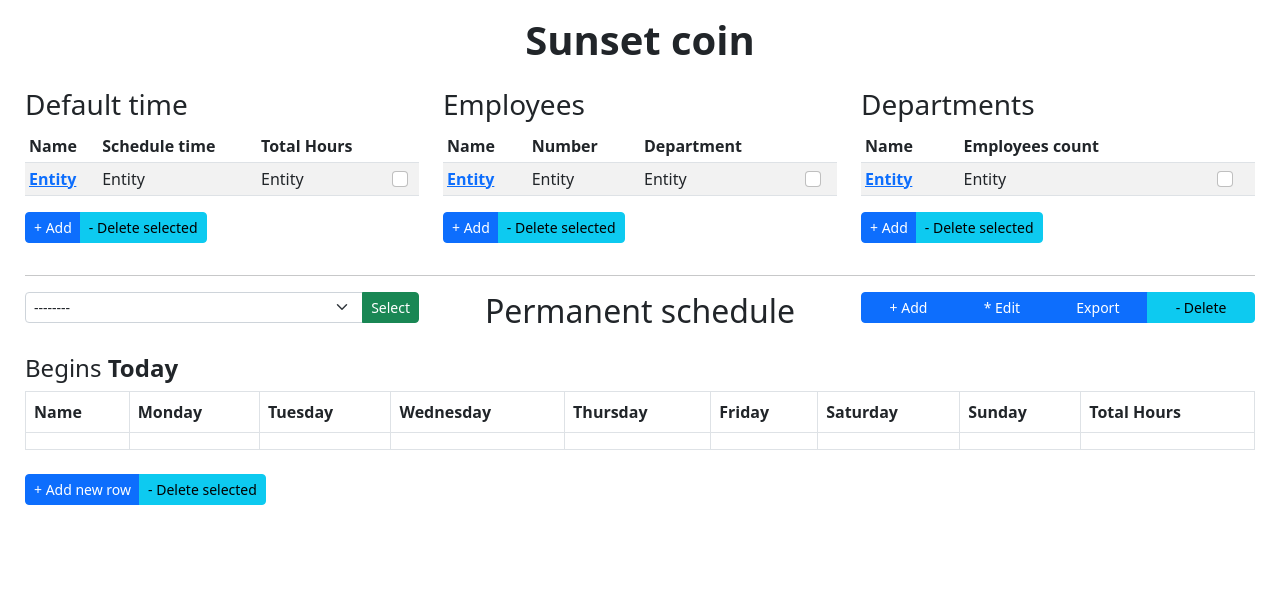
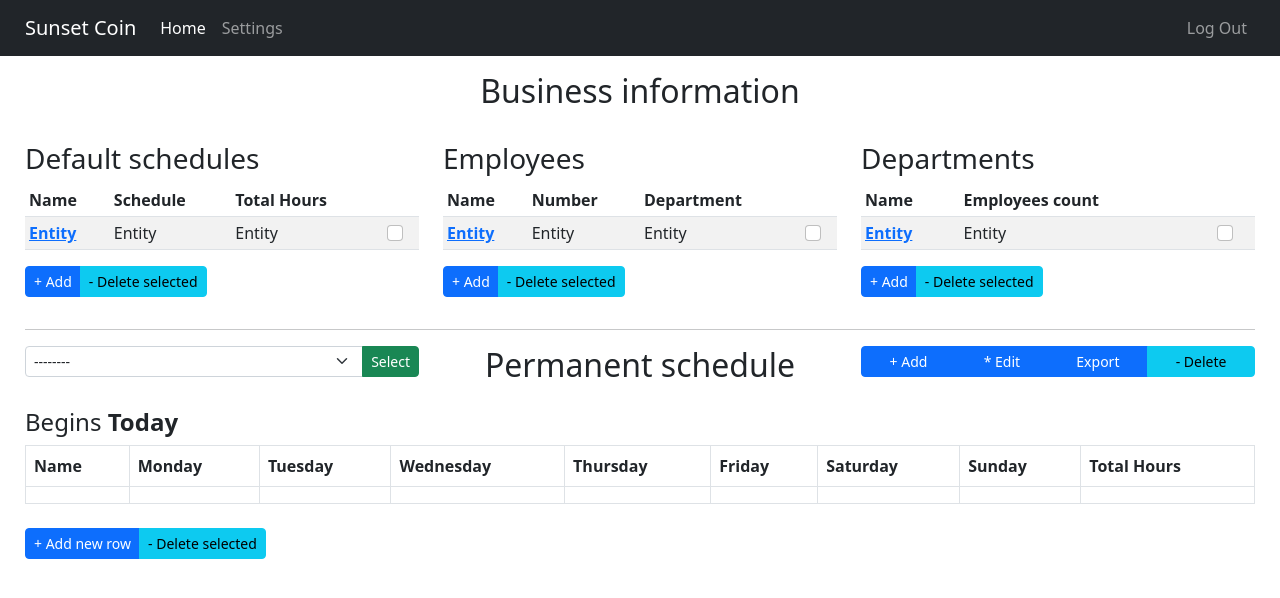
Before and after one commit to terra-incognita-12/sunset_scheduler, a Django app: page / in a window 1280 px wide. Shown: the top 598 px of the page. Run offline with Django 4.2, Linux system fonts and the light colour scheme; lists and menus that the app fills with data are empty.

Commit message:
Add responsive design, Add navbar, Add skeletons: js, modal

```diff
--- /dev/null
+++ b/app/main_app/static/js/events.js
@@ -0,0 +1,18 @@
+let modal = null;
+
+// ---------- DATA FUNCTIONS ---------------
+
+function edit_data(table_name) {
+    modal = document.getElementById(`${table_name}-modal`);
+    modal.style.display = 'block';
+}
+
+// ---------- OTHER FUNCTIONS ---------------
+
+function close_modal() {
+    if (!modal) { return; }
+    else {
+        modal.style.display = 'none';
+        modal = null;
+    }
+}
--- a/app/main_app/templates/base.html
+++ b/app/main_app/templates/base.html
@@ -15,5 +15,6 @@
 		{% endblock %}
 	</div>
 	<script src="https://cdn.jsdelivr.net/npm/bootstrap@5.2.0/dist/js/bootstrap.bundle.min.js" integrity="sha384-A3rJD856KowSb7dwlZdYEkO39Gagi7vIsF0jrRAoQmDKKtQBHUuLZ9AsSv4jD4Xa" crossorigin="anonymous"></script>
+    <script src="{% static 'js/events.js' %}"></script>
 </body>
 </html>
--- /dev/null
+++ b/app/main_app/templates/edit_forms.html
@@ -0,0 +1,9 @@
+<div id="default-schedule-modal" class="modal">
+	<div class="modal-content">
+		<span class="close" onclick="close_modal('default-schedule')">&times;</span>
+		<form id="" method="" action="">
+            <h5>Update default schedule</h5>
+			<button class="btn btn-success" type="submit">Update</button>
+		</form>
+	</div>
+</div>
--- a/app/main_app/templates/index.html
+++ b/app/main_app/templates/index.html
@@ -2,20 +2,22 @@
 
 {% block content %}
 
-<div class="row">
-	<h1 class="text-center mt-3 mb-4"><b>Sunset coin</b></h1>
+<div class="row mt-3 mb-4">
+	<h2 class="text-center">Business information</h2>
 </div>
 
-{# TOP LEVEL #}
+{% include 'edit_forms.html' %}
+
+<!-- TOP LEVEL -->
 <div class="row">
 	{% include 'levels/top.html' %}
 </div>
 <hr>
-{# HEADER SCHEDULE LEVEL #}
+<!-- HEADER SCHEDULE LEVEL -->
 <div class="row">
 	{% include 'levels/header_schedule.html' %}
 </div>
-{# BODY SCHEDULE LEVEL #}
+<!-- BODY SCHEDULE LEVEL -->
 {% include 'levels/body_schedule.html' %}
 
 {% endblock %}
--- a/app/main_app/templates/levels/body_schedule.html
+++ b/app/main_app/templates/levels/body_schedule.html
@@ -40,8 +40,22 @@
 <div class="row">
 	<div class="col-xs-12 col-lg-4">
 		<div class="btn-group" role="group">
-			<a class="btn btn-sm btn-primary" onclick="">+ Add new row</a>
+			<a class="btn btn-sm btn-primary" data-bs-toggle="collapse" href="#new-schedule-row-form-collapse" role="button" aria-expanded="false" aria-controls="new-schedule-row-form-collapse">+ Add new row</a>
 			<a class="btn btn-sm btn-info" onclick="">- Delete selected</a>
 		</div>
 	</div>
 </div>
+
+<div class="row">
+    <div class="col-xs-12 col-lg-6">
+        <div class="collapse mt-2" id="new-schedule-row-form-collapse">
+            <div class="card card-body">
+                <form id="" class="" method="" action="">
+                    <h5>Add new row</h5>
+                    {% csrf_token %}
+                    <button class="btn btn-success" type="submit">Add</button>
+                </form>
+            </div>
+        </div>
+    </div>
+</div>
--- a/app/main_app/templates/levels/header_schedule.html
+++ b/app/main_app/templates/levels/header_schedule.html
@@ -13,9 +13,18 @@
 </div>
 <div class="col-xs-12 col-lg-4 mb-3">
 	<div class="btn-group w-100" role="group">
-		<a class="btn btn-sm btn-primary" onclick="">+ Add</a>
+		<a class="btn btn-sm btn-primary" data-bs-toggle="collapse" href="#new-schedule-form-collapse" role="button" aria-expanded="false" aria-controls="new-schedule-form-collapse">+ Add</a>
 		<a class="btn btn-sm btn-primary" onclick="">* Edit</a>
 		<a class="btn btn-sm btn-primary" href="">Export</a>
 		<a class="btn btn-sm btn-info" href="">- Delete</a>
 	</div>
+    <div class="collapse mt-2" id="new-schedule-form-collapse">
+        <div class="card card-body">
+            <form id="" class="" method="" action="">
+                <h5>Add new schedule</h5>
+				{% csrf_token %}
+				<button class="btn btn-success" type="submit">Add</button>
+			</form>
+        </div>
+    </div>
 </div>
--- a/app/main_app/templates/levels/top.html
+++ b/app/main_app/templates/levels/top.html
@@ -1,32 +1,44 @@
-{# DEFAULT TIME #}
+<!-- DEFAULT TIME -->
 <div class="col-xs-12 col-lg-4 mb-3">
-	<h3>Default time</h3>
+	<h3>Default schedules</h3>
+    <div class="table-responsive">
         <table class="table table-striped table-sm">
             <thead>
                 <tr>
                     <th scope="col">Name</th>
-				<th scope="col">Schedule time</th>
+                    <th scope="col">Schedule</th>
                     <th scope="col">Total Hours</th>
                     <th></th>
                 </tr>
             </thead>
             <tbody>
                 <tr>
-				<th scope="row" id=""><a class="" onclick="">Entity</a></th>
+                    <th scope="row" id=""><a class="" onclick="edit_data('default-schedule', 1)">Entity</a></th>
                     <td id="">Entity</td>
                     <td id="">Entity</td>
                     <td><input class="form-check-input" type="checkbox" value="" name=""></td>
                 </tr>
             </tbody>
         </table>
+    </div>
 	<div class="btn-group" role="group">
-		<a class="btn btn-sm btn-primary" onclick="">+ Add</a>
+		<a class="btn btn-sm btn-primary" data-bs-toggle="collapse" href="#defult-schedules-form-collapse" role="button" aria-expanded="false" aria-controls="defult-schedules-form-collapse">+ Add</a>
 		<a class="btn btn-sm btn-info" onclick="">- Delete selected</a>
 	</div>
+    <div class="collapse mt-2" id="defult-schedules-form-collapse">
+        <div class="card card-body">
+            <form id="" class="" method="" action="">
+                <h5>Add new default schedule</h5>
+				{% csrf_token %}
+				<button class="btn btn-success" type="submit">Add</button>
+			</form>
         </div>
-{# EMPLOYEES #}
+    </div>
+</div>
+<!-- EMPLOYEES -->
 <div class="col-xs-12 col-lg-4 mb-3">
 	<h3>Employees</h3>
+    <div class="table-responsive">
         <table class="table table-striped table-sm">
             <thead>
                 <tr>
@@ -45,14 +57,25 @@
                 </tr>
             </tbody>
         </table>
+    </div>
 	<div class="btn-group" role="group">
-		<a class="btn btn-sm btn-primary" onclick="">+ Add</a>
+		<a class="btn btn-sm btn-primary" data-bs-toggle="collapse" href="#employees-form-collapse" role="button" aria-expanded="false" aria-controls="employees-form-collapse">+ Add</a>
 		<a class="btn btn-sm btn-info" onclick="">- Delete selected</a>
 	</div>
+    <div class="collapse mt-2" id="employees-form-collapse">
+        <div class="card card-body">
+            <form id="" class="" method="" action="">
+                <h5>Add new employee</h5>
+				{% csrf_token %}
+				<button class="btn btn-success" type="submit">Add</button>
+			</form>
         </div>
-{# DEPARTMENTS #}
+    </div>
+</div>
+<!-- DEPARTMENTS -->
 <div class="col-xs-12 col-lg-4 mb-3">
 	<h3>Departments</h3>
+    <div class="table-responsive">
         <table class="table table-striped table-sm">
             <thead>
                 <tr>
@@ -69,8 +92,18 @@
                 </tr>
             </tbody>
         </table>
+    </div>
 	<div class="btn-group" role="group">
-		<a class="btn btn-sm btn-primary" onclick="">+ Add</a>
+		<a class="btn btn-sm btn-primary" data-bs-toggle="collapse" href="#departments-form-collapse" role="button" aria-expanded="false" aria-controls="departments-form-collapse">+ Add</a>
 		<a class="btn btn-sm btn-info" onclick="">- Delete selected</a>
 	</div>
+    <div class="collapse mt-2" id="departments-form-collapse">
+        <div class="card card-body">
+            <form id="" class="" method="" action="">
+                <h5>Add new department</h5>
+				{% csrf_token %}
+				<button class="btn btn-success" type="submit">Add</button>
+			</form>
         </div>
+    </div>
+</div>
--- a/app/main_app/templates/navbar.html
+++ b/app/main_app/templates/navbar.html
@@ -0,0 +1,23 @@
+<nav class="navbar navbar-expand-lg navbar-dark bg-dark">
+    <div class="container-fluid">
+        <a class="navbar-brand">Sunset Coin</a>
+        <button class="navbar-toggler" type="button" data-bs-toggle="collapse" data-bs-target="#navbarNav" aria-controls="navbarNav" aria-expanded="false" aria-label="Toggle navigation">
+            <span class="navbar-toggler-icon"></span>
+        </button>
+        <div class="collapse navbar-collapse" id="navbarNav">
+            <ul class="navbar-nav me-auto">
+                <li class="nav-item">
+                    <a class="nav-link active" aria-current="page" href="#">Home</a>
+                </li>
+                <li class="nav-item">
+                    <a class="nav-link" href="#">Settings</a>
+                </li>
+            </ul>
+            <ul class="navbar-nav">
+                <li class="nav-item">
+                    <a class="nav-link" href="#">Log Out</a>
+                </li>
+            </ul>
+        </div>
+    </div>
+  </nav>
```
Also changed, not shown: app/main_app/static/css/styles.css (+34 -0 lines), 1 other file. Lines whose indentation alone changed are shown as unchanged.
